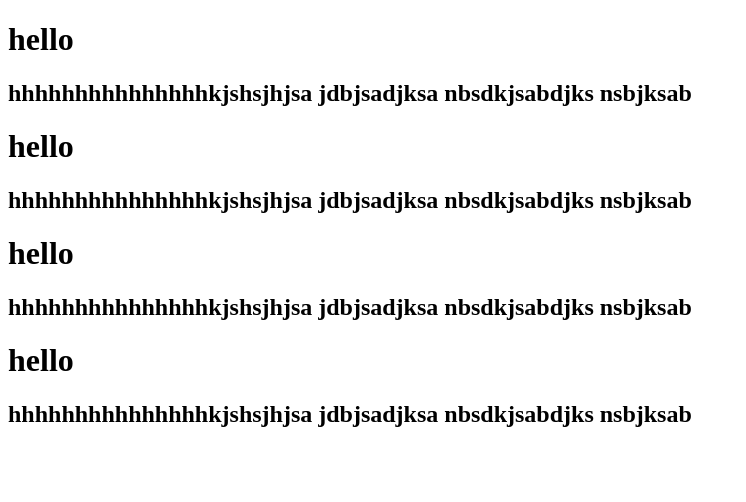
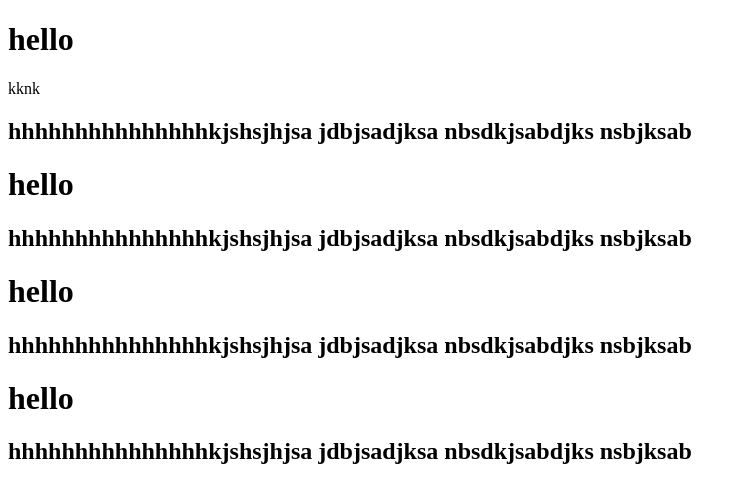
Before and after one commit to 123rehmankhan/Demo, a plain HTML site: page index.html in a window 1280 px wide. Shown: the whole page, without its empty margins (0-746 px from the left). Drawn offline with Linux system fonts and the light colour scheme.

Commit message:
add para tag

```diff
--- a/index.html
+++ b/index.html
@@ -7,6 +7,7 @@
 </head>
 <body>
     <h1>hello</h1>
+    <p>kknk</p>
     <h2>hhhhhhhhhhhhhhhkjshsjhjsa jdbjsadjksa nbsdkjsabdjks nsbjksab</h2>
     <h1>hello</h1>
     <h2>hhhhhhhhhhhhhhhkjshsjhjsa jdbjsadjksa nbsdkjsabdjks nsbjksab</h2>
```
